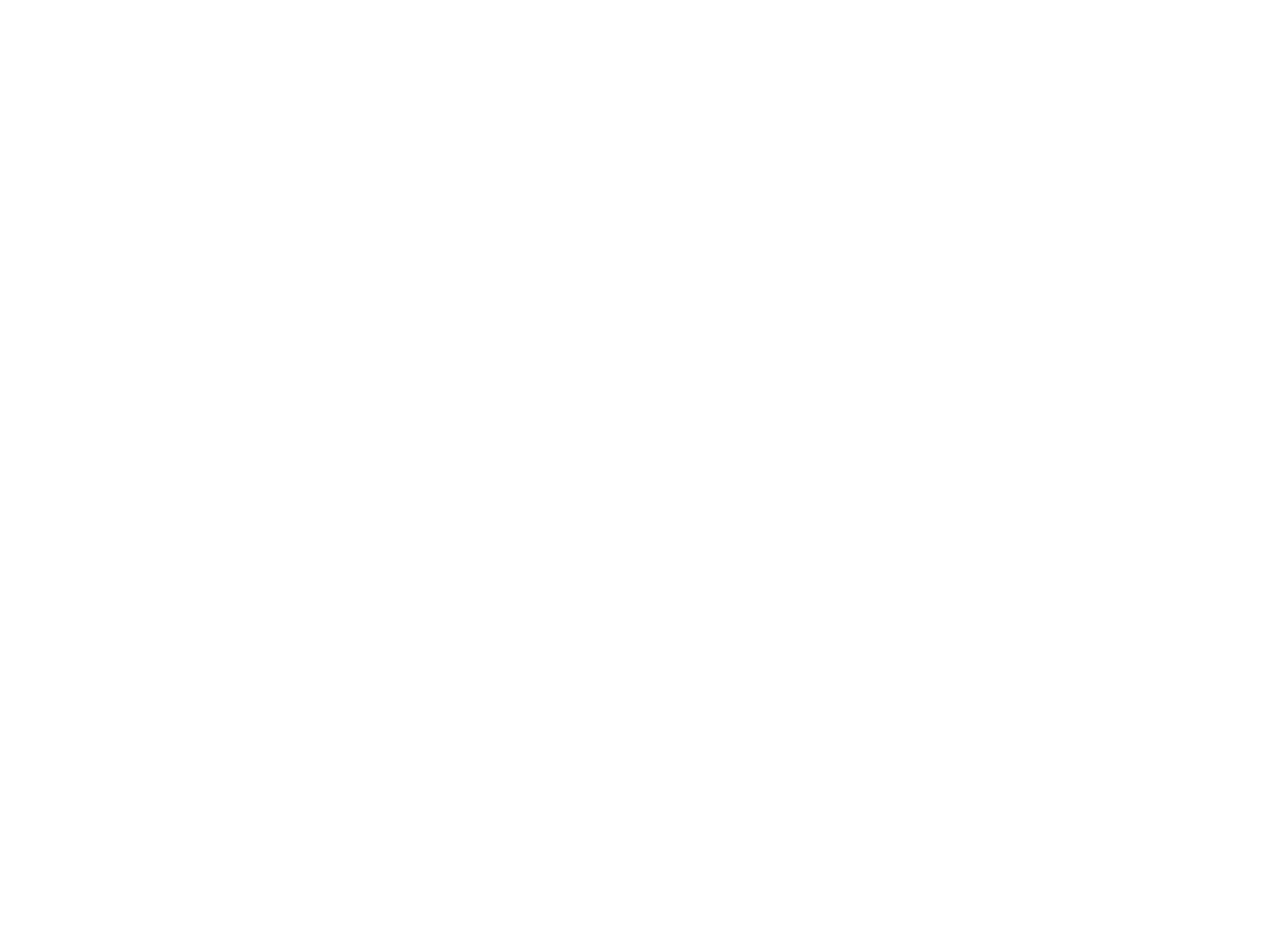
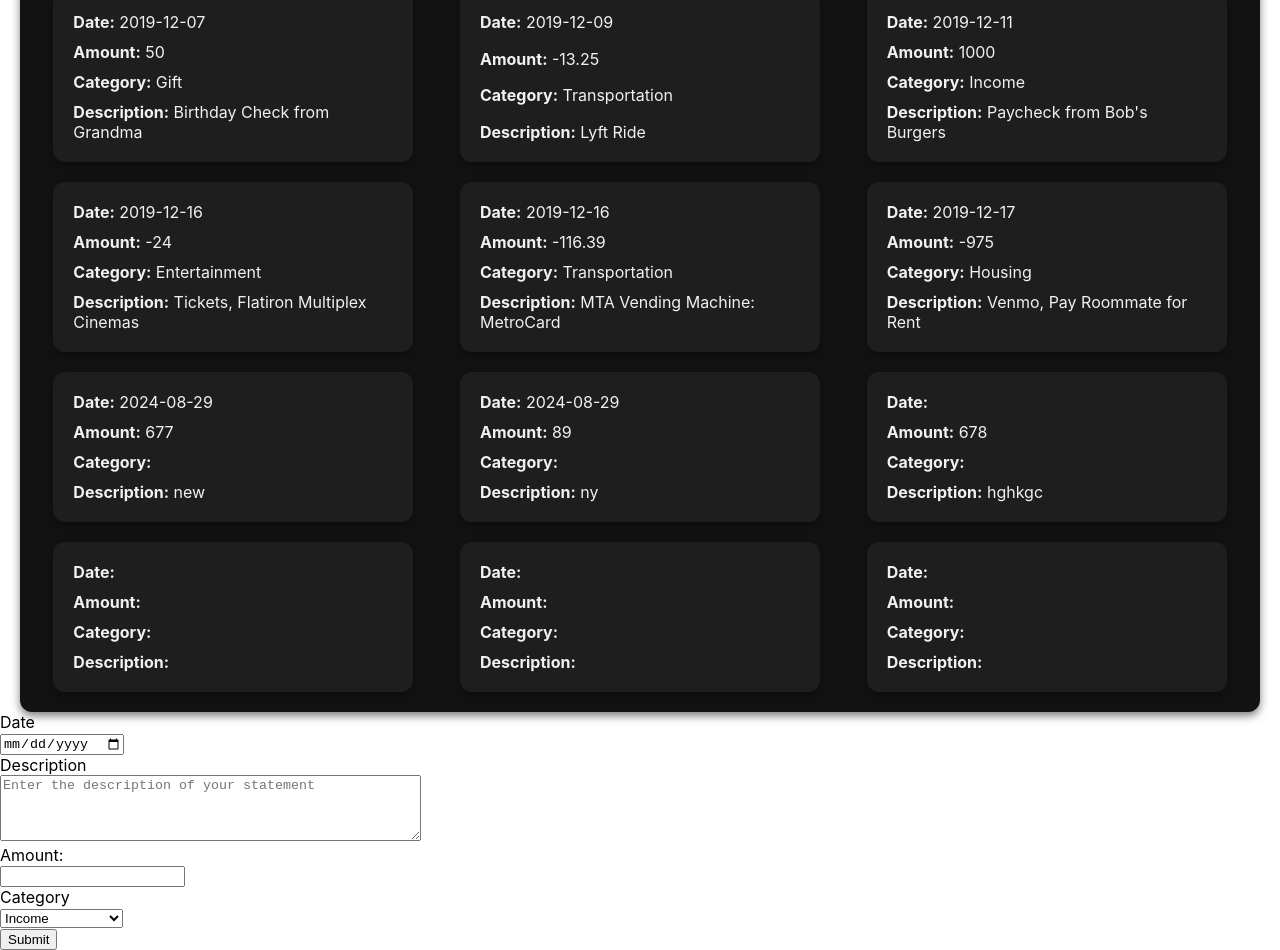
Before and after one commit to Abdulmajid-Aman/Phase2-Week1-code-challenge, a React (Create React App) app: page / in a window 1280 px wide. Shown: the part 490-1440 px from the top of the page. Before the commit the page ends 800 px from the top, so only its background shows below. Built offline with nearby package versions, Linux system fonts and the light colour scheme; no server answers; data requests are answered from the project's data file.

Commit message:
Finished the form component functionality

```diff
--- a/src/components/App.js
+++ b/src/components/App.js
@@ -1,23 +1,36 @@
 import React, { useEffect, useState } from 'react'
 import List from './List'
-
+import Form from "./Form"
 
 
 function App() {
   const [transactions, setTransactions] = useState([])
+  const [newTransactions , setNewTransactions] = useState([])
+
+  function dataPassedBack(value) {
+   setNewTransactions(value)
+   console.log(value);
+  }
 
 
    useEffect(() => {
-    fetch("https://bank-of-flatiron-backend-roan.vercel.app/transactions")
+    fetch('http://localhost:3000/transactions')
     .then(res => res.json())
     .then(data => setTransactions(data))
    }, [])
 
+   let newArray = [...transactions, newTransactions]
+   console.log(newArray);
+
+
+   let nextId = Math.floor(Math.random()*50)
+   let id = nextId.toString()
 
 
   return (
      <>
-        <List  transactions = {transactions}/>
+        <List  transactions = {newArray}/>
+        <Form  dataPassedBack = {dataPassedBack}  nextId = {id}/>
 
      </>
   )
--- a/src/components/Form.js
+++ b/src/components/Form.js
@@ -1,27 +1,56 @@
 import React, { useState } from 'react'
 
-function Form() {
-
-  const [formData , setFormData] = useState({
+function Form({dataPassedBack, nextId}) {
+  const [formData, setFormData] = useState({
+    id : nextId,
     date: "",
     description: "",
     category: "",
     amount: ""
   })
 
+  function handleChange(e) {
+    const { name, value } = e.target
+    setFormData({ ...formData, [name]: value })
+  }
+
+
+  function handleData(e) {
+    e.preventDefault()
+    fetch('http://localhost:3000/transactions' , {
+      method: "POST",
+      headers : {
+        "Content-Type" : "application/json"
+      },
+      body : JSON.stringify(formData)
+    })
+    .then(res => res.json())
+    .then(data => console.log("Form submiited", data))
+
+    dataPassedBack(formData)
+    setFormData(
+    {   date: "",
+        description: "",
+        category: "",
+        amount: ""
+    }
+    )
+  }
+
+
   return (
-    <form>
+    <form onSubmit={handleData}>
       <label htmlFor='date'>Date</label><br/>
-        <input type='date' name='date' value={formData.date} /><br/>
+      <input type='date' name='date' value={formData.date} onChange={handleChange}/><br/>
 
       <label htmlFor='description'>Description</label><br/>
-        <textarea name='description' value={formData.description} cols={50} rows={4} placeholder='Enter the description of your statement'></textarea><br/>
+      <textarea name='description' value={formData.description} cols={50} rows={4} placeholder='Enter the description of your statement' onChange={handleChange}></textarea><br/>
 
       <label htmlFor='amount'>Amount: </label><br/>
-        <input type='number' name='amount' value={formData.amount} /><br/>
+      <input type='number' name='amount' value={formData.amount} onChange={handleChange} /><br/>
 
       <label htmlFor='category'>Category</label><br/>
-        <select value={formData.category} name='category'>
+      <select value={formData.category} name='category' onChange={handleChange}>
         <optgroup label='Deposit'>
           <option value='income'>Income</option>
           <option value='savings'>Savings</option>
@@ -33,8 +62,9 @@ function Form() {
           <option value='transportation'>Transportation</option>
           <option value='entertainment'>Entertainment</option>
         </optgroup>
-        </select>
+      </select><br/>
 
+      <button type="submit">Submit</button>
     </form>
   )
 }
--- a/src/components/List.js
+++ b/src/components/List.js
@@ -2,9 +2,9 @@ import React from 'react'
 import '../App.css'
 
 function List({ transactions }) {
-  let listToDisplay = transactions.map(transaction => {
+  let listToDisplay = transactions.map((transaction, index) => {
     return (
-      <div className="transaction-card" key={transaction.id}>
+      <div className="transaction-card" key={index}>
         <p><strong>Date:</strong> {transaction.date}</p>
         <p><strong>Amount:</strong> {transaction.amount}</p>
         <p><strong>Category:</strong> {transaction.category}</p>
--- a/src/db.json
+++ b/src/db.json
@@ -1,88 +1,123 @@
 {
   "transactions": [
     {
-        "id": 1,
+      "id": "1",
       "date": "2019-12-01",
       "description": "Paycheck from Bob's Burgers",
       "category": "Income",
       "amount": 1000
     },
     {
-        "id": 2,
+      "id": "2",
       "date": "2019-12-01",
       "description": "South by Southwest Quinoa Bowl at Fresh & Co",
       "category": "Food",
       "amount": -10.55
     },
     {
-        "id": 3,
+      "id": "3",
       "date": "2019-12-02",
       "description": "South by Southwest Quinoa Bowl at Fresh & Co",
       "category": "Food",
       "amount": -10.55
     },
     {
-        "id": 4,
+      "id": "4",
       "date": "2019-12-04",
       "description": "Sunglasses, Urban Outfitters",
       "category": "Fashion",
       "amount": -24.99
     },
     {
-        "id": 5,
+      "id": "5",
       "date": "2019-12-06",
       "description": "Venmo, Alice Pays you for Burrito",
       "category": "Food",
       "amount": 8.75
     },
     {
-        "id": 6,
+      "id": "6",
       "date": "2019-12-06",
       "description": "Chipotle",
       "category": "Food",
       "amount": -17.59
     },
     {
-        "id": 7,
+      "id": "7",
       "date": "2019-12-07",
       "description": "Birthday Check from Grandma",
       "category": "Gift",
       "amount": 50
     },
     {
-        "id": 8,
+      "id": "8",
       "date": "2019-12-09",
       "description": "Lyft Ride",
       "category": "Transportation",
       "amount": -13.25
     },
     {
-        "id": 9,
+      "id": "9",
       "date": "2019-12-11",
       "description": "Paycheck from Bob's Burgers",
       "category": "Income",
       "amount": 1000
     },
     {
-        "id": 10,
+      "id": "10",
       "date": "2019-12-16",
       "description": "Tickets, Flatiron Multiplex Cinemas",
       "category": "Entertainment",
       "amount": -24
     },
     {
-        "id": 11,
+      "id": "11",
       "date": "2019-12-16",
       "description": "MTA Vending Machine: MetroCard",
       "category": "Transportation",
       "amount": -116.39
     },
     {
-        "id": 12,
+      "id": "12",
       "date": "2019-12-17",
       "description": "Venmo, Pay Roommate for Rent",
       "category": "Housing",
       "amount": -975
+    },
+    {
+      "id": "5",
+      "date": "2024-08-29",
+      "description": "new",
+      "category": "",
+      "amount": "677"
+    },
+    {
+      "id": "c474",
+      "date": "2024-08-29",
+      "description": "ny",
+      "category": "",
+      "amount": "89"
+    },
+    {
+      "id": "23",
+      "date": "",
+      "description": "hghkgc",
+      "category": "",
+      "amount": "678"
+    },
+    {
+      "id": "46e2",
+      "date": "",
+      "description": "",
+      "category": "",
+      "amount": ""
+    },
+    {
+      "id": "d686",
+      "date": "",
+      "description": "",
+      "category": "",
+      "amount": ""
     }
   ]
 }
```
Lines whose indentation alone changed are shown as unchanged.
